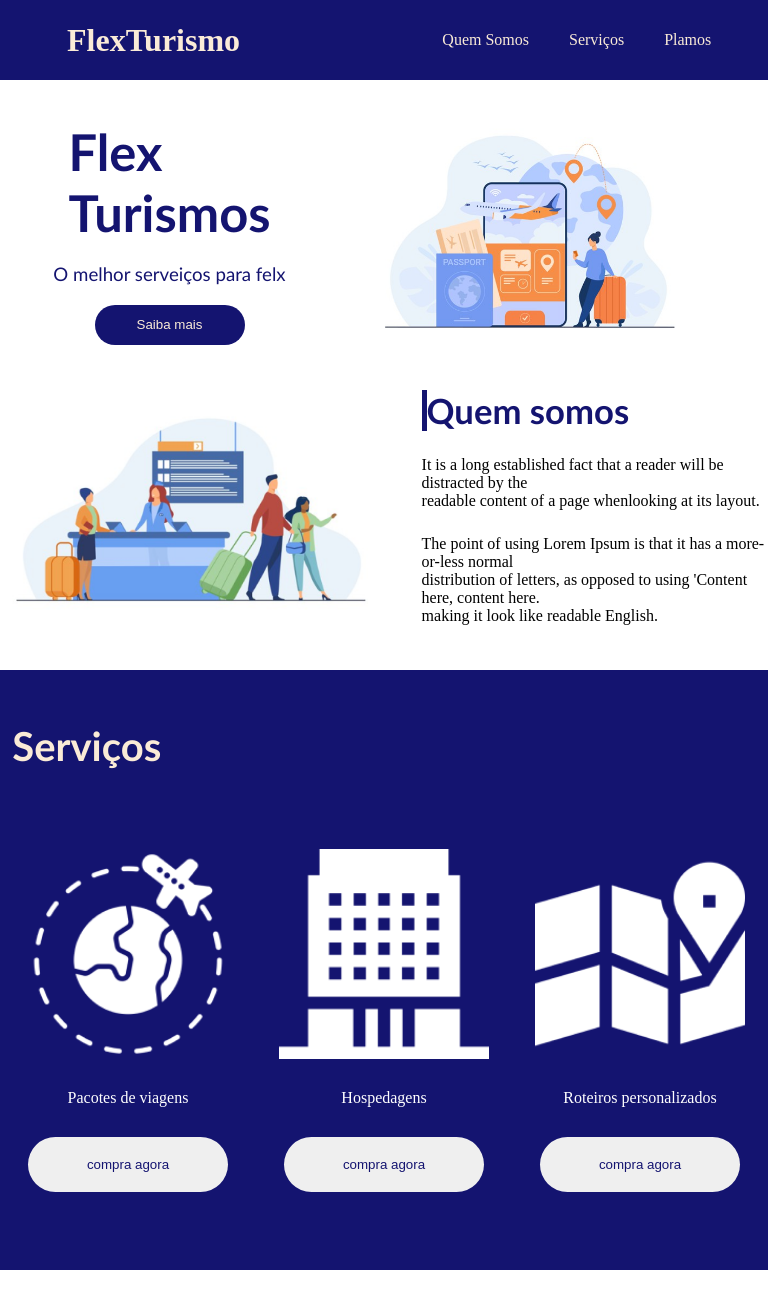
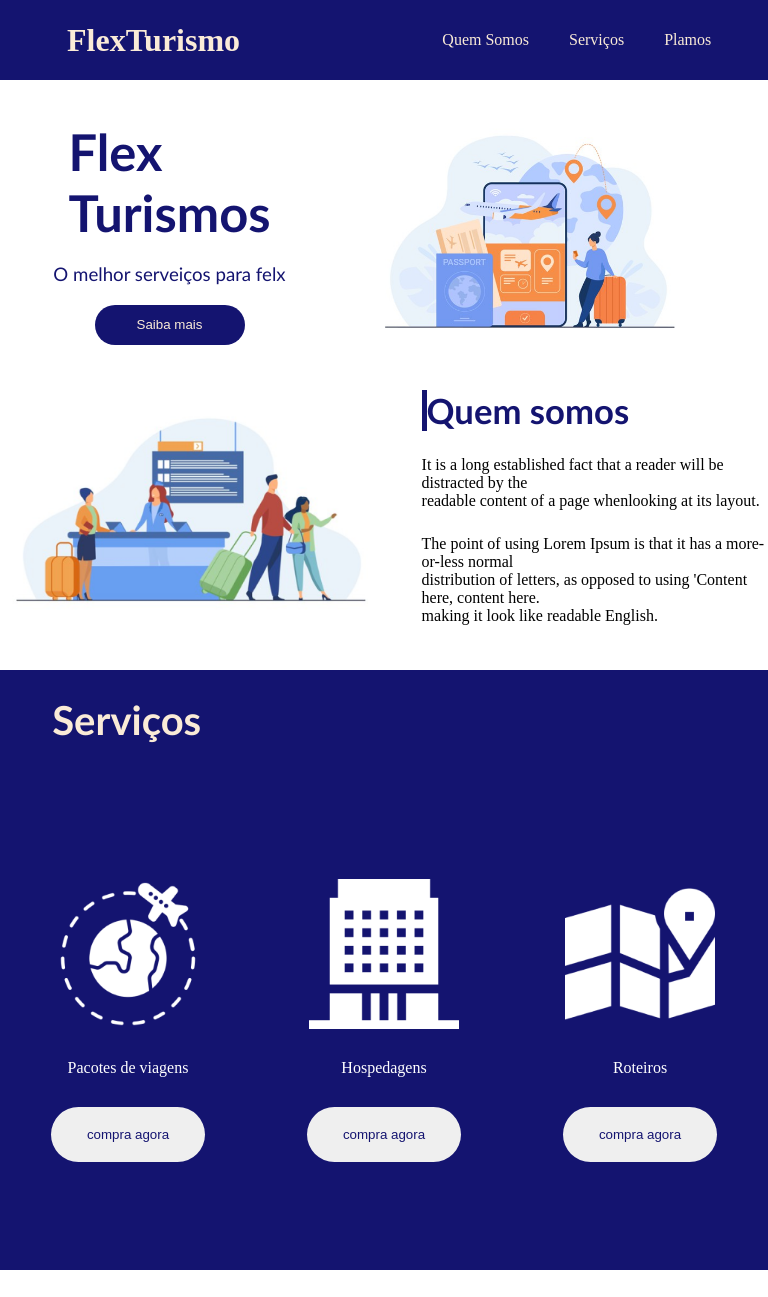
Before and after one commit to Carloseduardomelo/projeto-flex, a plain HTML site: page index.html in a window 768 px wide. Shown: the top 1297 px of the page. Drawn offline with Linux system fonts and the light colour scheme.

Commit message:
atualização

```diff
--- a/index.html
+++ b/index.html
@@ -49,18 +49,18 @@
             <h2 id="serve-h2">Serviços</h2>
             <div class="servi">
                 <div class="serv">
-                    <img src="src/imagens/icon-1.png" alt="f">
+                    <img class="img-logo1" src="src/imagens/icon-1.png" alt="f">
                     <p>Pacotes de viagens</p>
                     <button type="button" class="servi-but"><a href="#">compra agora</a></button>
                 </div>
                 <div class="serv">
-                    <img src="src/imagens/icon-2.png" alt="f">
+                    <img class="img-logo1" src="src/imagens/icon-2.png" alt="f">
                     <p>Hospedagens</p>
                     <button type="button" class="servi-but"><a href="#">compra agora</a></button>
                 </div>
                 <div class="serv">
-                    <img src="src/imagens/icon-3.png" alt="f">
-                    <p>Roteiros personalizados</p>
+                    <img class="img-logo1" src="src/imagens/icon-3.png" alt="f">
+                    <p>Roteiros</p>
                     <button type="button" class="servi-but"><a href="#">compra agora</a></button>
                 </div>
             </div>
--- a/src/style/media.css
+++ b/src/style/media.css
@@ -14,8 +14,28 @@
         width: 100%;
     }
 
+    .serv{
+        align-items: center;
+        justify-content: center;
+    }
+
     .planos{
         width: 30.6%;
+    }
+    .serv .img-logo1{
+        width: 150px;
+    }
+    .servi-but{
+        width: 100%;
+    }
+    #serve-h2{
+        width: 33%;
+        align-items: center;
+        justify-content: center;
+    }
+
+    .planos ul{
+        margin-left: 20px;
     }
 }
 @media (min-width:435px) and (max-width:600px){
```
